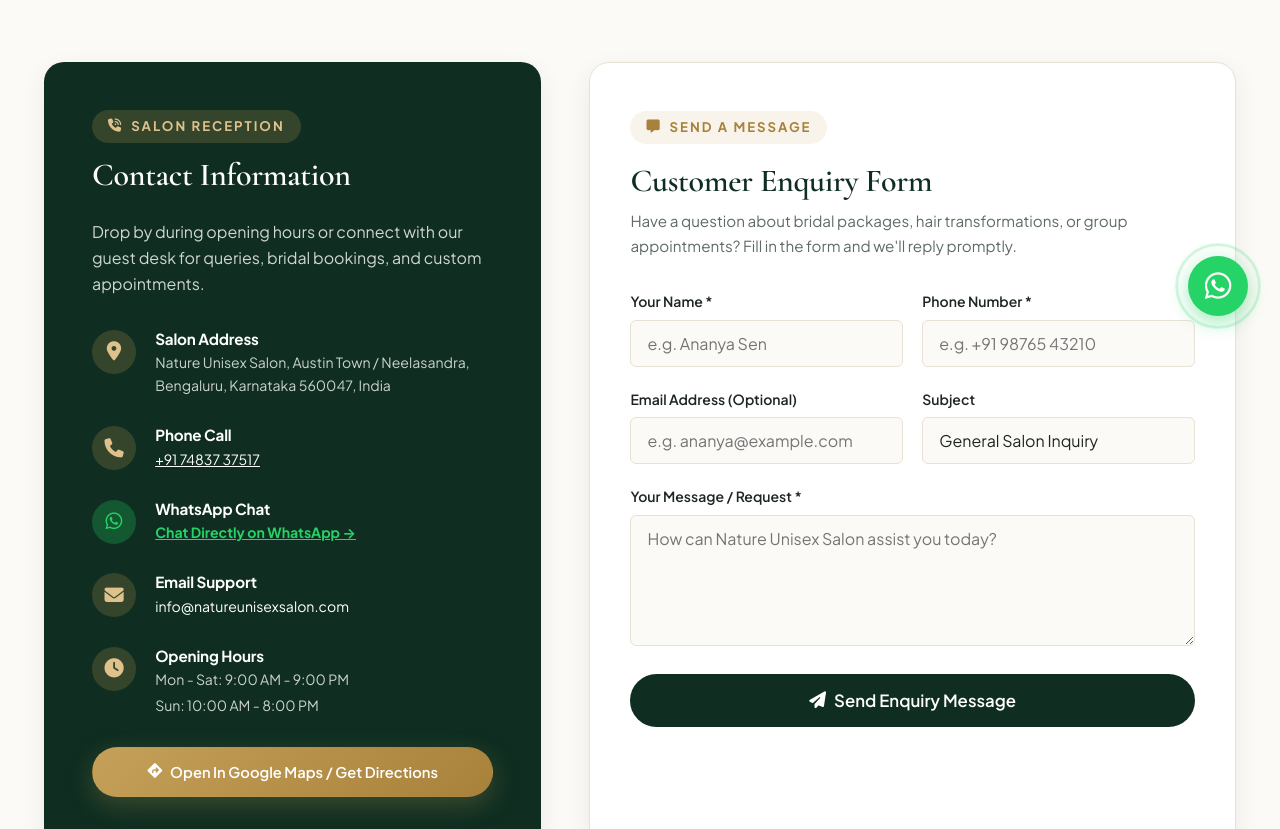
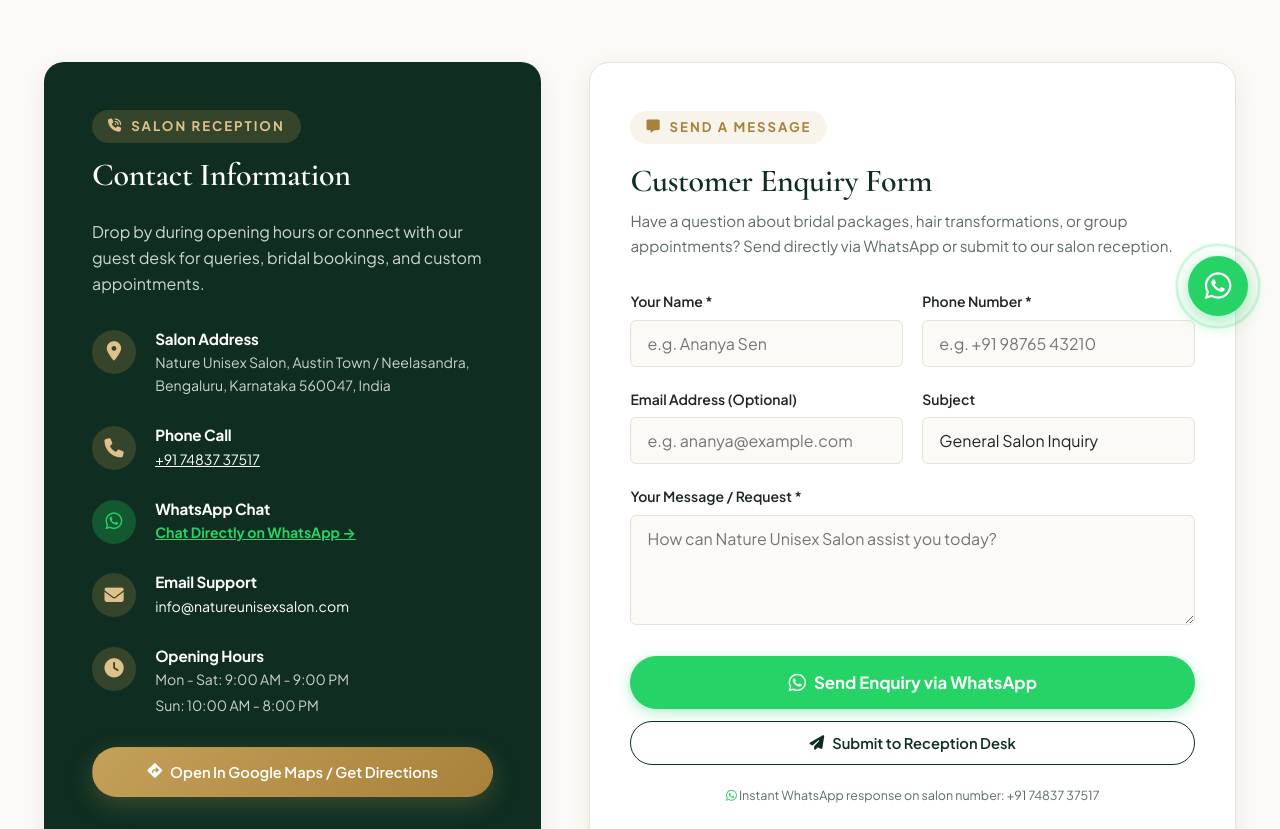
Before and after one commit to NBPkiller143/Nature-Unisex-Salon, a Flask app: page /contact in a window 1280 px wide. Shown: the part 452-1281 px from the top of the page. Run offline with Flask 3, Linux system fonts and the light colour scheme; some libraries are stand-ins or nearby versions.

Commit message:
feat: connect customer enquiry form directly to WhatsApp with auto-formatted messages and AJAX sync

```diff
--- a/app.py
+++ b/app.py
@@ -7,7 +7,7 @@ from werkzeug.security import generate_password_hash, check_password_hash
 
 from config import config
 from models import db, User, Service, Appointment, Gallery, Review, ContactEnquiry, WebsiteSetting
-from utils import save_uploaded_image, build_whatsapp_booking_url, build_whatsapp_general_url, clean_phone_number
+from utils import save_uploaded_image, build_whatsapp_booking_url, build_whatsapp_general_url, build_whatsapp_enquiry_url, clean_phone_number
 from seed_data import seed_database
 
 def create_app(config_name=None):
@@ -189,11 +189,14 @@ def create_app(config_name=None):
     @app.route('/contact', methods=['GET', 'POST'])
     def contact():
         """Contact page with salon location, hours, and enquiry form."""
+        settings = WebsiteSetting.get_settings()
+        enquiry_whatsapp_url = None
+
         if request.method == 'POST':
             name = request.form.get('name', '').strip()
             phone = request.form.get('phone', '').strip()
             email = request.form.get('email', '').strip()
-            subject = request.form.get('subject', 'Salon Inquiry').strip()
+            subject = request.form.get('subject', 'General Salon Inquiry').strip()
             message = request.form.get('message', '').strip()
 
             if not name or not phone or not message:
@@ -210,10 +213,57 @@ def create_app(config_name=None):
             db.session.add(enquiry)
             db.session.commit()
 
-            flash('Thank you for getting in touch! We have received your inquiry and will contact you shortly.', 'success')
-            return redirect(url_for('contact'))
+            enquiry_whatsapp_url = build_whatsapp_enquiry_url(
+                whatsapp_number=settings.whatsapp_number if settings else '917483737517',
+                name=name,
+                phone=phone,
+                subject=subject,
+                message=message
+            )
+
+            flash('Thank you for getting in touch! We have received your inquiry. You can also send it directly via WhatsApp below.', 'success')
+            return render_template('contact.html', enquiry_submitted=True, enquiry_whatsapp_url=enquiry_whatsapp_url)
 
         return render_template('contact.html')
+
+    @app.route('/api/enquiry', methods=['POST'])
+    def api_enquiry():
+        """AJAX endpoint for instant enquiry submission and WhatsApp link generation."""
+        data = request.get_json() or request.form
+        name = data.get('name', '').strip()
+        phone = data.get('phone', '').strip()
+        email = data.get('email', '').strip()
+        subject = data.get('subject', 'General Salon Inquiry').strip()
+        message = data.get('message', '').strip()
+
+        if not name or not phone or not message:
+            return jsonify({'success': False, 'message': 'Please fill all required fields (Name, Phone, Message).'}), 400
+
+        enquiry = ContactEnquiry(
+            name=name,
+            phone=phone,
+            email=email,
+            subject=subject,
+            message=message
+        )
+        db.session.add(enquiry)
+        db.session.commit()
+
+        settings = WebsiteSetting.get_settings()
+        whatsapp_url = build_whatsapp_enquiry_url(
+            whatsapp_number=settings.whatsapp_number if settings else '917483737517',
+            name=name,
+            phone=phone,
+            subject=subject,
+            message=message
+        )
+
+        return jsonify({
+            'success': True,
+            'message': 'Your enquiry has been logged successfully.',
+            'whatsapp_url': whatsapp_url
+        })
+
 
     @app.route('/booking', methods=['GET', 'POST'])
     def booking():
--- a/static/js/main.js
+++ b/static/js/main.js
@@ -152,7 +152,73 @@ document.addEventListener('DOMContentLoaded', () => {
     }
   }
 
-  // 6. Toast Notification auto-dismiss
+  // 6. Contact Enquiry Form - WhatsApp Direct Send Handler
+  const btnSendWhatsAppEnquiry = document.getElementById('btnSendWhatsAppEnquiry');
+  const customerEnquiryForm = document.getElementById('customerEnquiryForm');
+
+  if (btnSendWhatsAppEnquiry && customerEnquiryForm) {
+    btnSendWhatsAppEnquiry.addEventListener('click', (e) => {
+      e.preventDefault();
+
+      const nameInput = document.getElementById('enquiryName');
+      const phoneInput = document.getElementById('enquiryPhone');
+      const emailInput = document.getElementById('enquiryEmail');
+      const subjectInput = document.getElementById('enquirySubject');
+      const messageInput = document.getElementById('enquiryMessage');
+
+      const name = nameInput?.value.trim() || '';
+      const phone = phoneInput?.value.trim() || '';
+      const email = emailInput?.value.trim() || '';
+      const subject = subjectInput?.value.trim() || 'General Salon Inquiry';
+      const message = messageInput?.value.trim() || '';
+
+      if (!name || !phone || !message) {
+        if (!name && nameInput) nameInput.focus();
+        else if (!phone && phoneInput) phoneInput.focus();
+        else if (!message && messageInput) messageInput.focus();
+        alert('Please provide your name, phone number, and enquiry message.');
+        return;
+      }
+
+      // 1. Asynchronously log enquiry to server so it's captured in admin portal
+      const formData = new FormData();
+      formData.append('name', name);
+      formData.append('phone', phone);
+      formData.append('email', email);
+      formData.append('subject', subject);
+      formData.append('message', message);
+
+      fetch('/api/enquiry', {
+        method: 'POST',
+        body: formData
+      }).catch(err => console.log('Enquiry logged:', err));
+
+      // 2. Build pre-filled WhatsApp message
+      const waNumber = customerEnquiryForm.getAttribute('data-wa-number') || '917483737517';
+      const cleanNumber = waNumber.replace(/\D/g, '');
+
+      const lines = [
+        "👋 Hello Nature Unisex Salon,",
+        "I would like to submit an enquiry from your website:",
+        `👤 *Name:* ${name}`,
+        `📞 *Phone:* ${phone}`,
+        `📌 *Subject:* ${subject}`
+      ];
+      if (email) {
+        lines.push(`📧 *Email:* ${email}`);
+      }
+      lines.push(`💬 *Message:* ${message}`);
+      lines.push("\nPlease let me know your recommendations. Thank you!");
+
+      const waText = encodeURIComponent(lines.join("\n"));
+      const waUrl = `https://api.whatsapp.com/send?phone=${cleanNumber}&text=${waText}`;
+
+      // 3. Open WhatsApp in new tab / app
+      window.open(waUrl, '_blank', 'noopener,noreferrer');
+    });
+  }
+
+  // 7. Toast Notification auto-dismiss
   const toasts = document.querySelectorAll('.toast');
   toasts.forEach(toast => {
     setTimeout(() => {
--- a/templates/contact.html
+++ b/templates/contact.html
@@ -82,9 +82,22 @@
       <div style="background: var(--bg-card); border-radius: var(--radius-lg); border: 1px solid var(--border-light); box-shadow: var(--shadow-md); padding: 3rem 2.5rem;">
         <span class="section-tag"><i class="fa-solid fa-message"></i> Send A Message</span>
         <h2 style="font-size: 2rem; margin-top: 0.3rem; margin-bottom: 0.5rem;">Customer Enquiry Form</h2>
-        <p style="font-size: 0.95rem; color: var(--text-muted); margin-bottom: 2rem;">Have a question about bridal packages, hair transformations, or group appointments? Fill in the form and we'll reply promptly.</p>
+        <p style="font-size: 0.95rem; color: var(--text-muted); margin-bottom: 2rem;">Have a question about bridal packages, hair transformations, or group appointments? Send directly via WhatsApp or submit to our salon reception.</p>
 
-        <form action="{{ url_for('contact') }}" method="POST">
+        {% if enquiry_submitted and enquiry_whatsapp_url %}
+          <div style="background: rgba(37, 211, 102, 0.08); border: 1px dashed #25d366; border-radius: var(--radius-md); padding: 1.75rem; text-align: center; margin-bottom: 2rem;">
+            <div style="width: 50px; height: 50px; border-radius: 50%; background: #25d366; color: #ffffff; display: flex; align-items: center; justify-content: center; font-size: 1.5rem; margin: 0 auto 0.75rem auto;">
+              <i class="fa-solid fa-check"></i>
+            </div>
+            <h4 style="color: #166534; margin-bottom: 0.4rem; font-family: var(--font-body); font-weight: 700;">Enquiry Received!</h4>
+            <p style="font-size: 0.88rem; color: #15803d; margin-bottom: 1.25rem;">Click below to send your pre-filled enquiry directly to our salon reception on WhatsApp for fastest reply.</p>
+            <a href="{{ enquiry_whatsapp_url }}" target="_blank" rel="noopener" class="btn btn-gold btn-lg" style="background: #25d366; border-color: #25d366; color: #ffffff; width: 100%; box-shadow: 0 4px 14px rgba(37, 211, 102, 0.35);">
+              <i class="fa-brands fa-whatsapp" style="font-size: 1.25rem;"></i> Continue on WhatsApp &rarr;
+            </a>
+          </div>
+        {% endif %}
+
+        <form action="{{ url_for('contact') }}" method="POST" id="customerEnquiryForm" data-wa-number="{{ settings.whatsapp_number if settings else '917483737517' }}">
           <div class="form-row">
             <div class="form-group">
               <label for="enquiryName" class="form-label">Your Name *</label>
@@ -109,12 +122,26 @@
 
           <div class="form-group">
             <label for="enquiryMessage" class="form-label">Your Message / Request *</label>
-            <textarea class="form-control" id="enquiryMessage" name="message" rows="5" required placeholder="How can Nature Unisex Salon assist you today?"></textarea>
+            <textarea class="form-control" id="enquiryMessage" name="message" rows="4" required placeholder="How can Nature Unisex Salon assist you today?"></textarea>
           </div>
 
-          <button type="submit" class="btn btn-primary btn-lg" style="width: 100%;">
-            <i class="fa-solid fa-paper-plane"></i> Send Enquiry Message
-          </button>
+          <div style="display: flex; flex-direction: column; gap: 0.75rem; margin-top: 1.5rem;">
+            <!-- Primary Action: Direct WhatsApp Send -->
+            <button type="button" id="btnSendWhatsAppEnquiry" class="btn btn-gold btn-lg" style="background: #25d366; border-color: #25d366; color: #ffffff; width: 100%; box-shadow: 0 4px 14px rgba(37, 211, 102, 0.35); font-weight: 700;">
+              <i class="fa-brands fa-whatsapp" style="font-size: 1.25rem;"></i> Send Enquiry via WhatsApp
+            </button>
+
+            <!-- Secondary Action: Standard Web Submission -->
+            <button type="submit" class="btn btn-outline" style="width: 100%;">
+              <i class="fa-solid fa-paper-plane"></i> Submit to Reception Desk
+            </button>
+          </div>
+
+          <div style="text-align: center; margin-top: 1rem;">
+            <span style="font-size: 0.78rem; color: var(--text-muted);">
+              <i class="fa-brands fa-whatsapp text-success" style="color: #25d366;"></i> Instant WhatsApp response on salon number: {{ settings.phone if settings else '+91 74837 37517' }}
+            </span>
+          </div>
         </form>
       </div>
 
--- a/utils.py
+++ b/utils.py
@@ -82,3 +82,24 @@ def build_whatsapp_general_url(whatsapp_number, message="Hello Nature Unisex Sal
     clean_number = clean_phone_number(whatsapp_number)
     encoded_message = urllib.parse.quote(message)
     return f"https://api.whatsapp.com/send?phone={clean_number}&text={encoded_message}"
+
+def build_whatsapp_enquiry_url(whatsapp_number, name, phone, subject="General Salon Inquiry", message=""):
+    """
+    Generates a pre-filled WhatsApp click-to-chat URL for customer enquiries.
+    """
+    clean_number = clean_phone_number(whatsapp_number)
+
+    lines = [
+        "👋 Hello Nature Unisex Salon,",
+        "I would like to submit an enquiry:",
+        f"👤 *Name:* {name}",
+        f"📞 *Phone:* {phone}",
+        f"📌 *Subject:* {subject}",
+        f"💬 *Message:* {message}"
+    ]
+    lines.append("\nPlease let me know your recommendations. Thank you!")
+
+    message_text = "\n".join(lines)
+    encoded_message = urllib.parse.quote(message_text)
+
+    return f"https://api.whatsapp.com/send?phone={clean_number}&text={encoded_message}"
```
